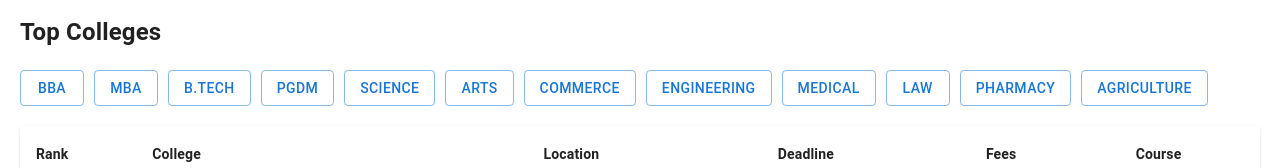
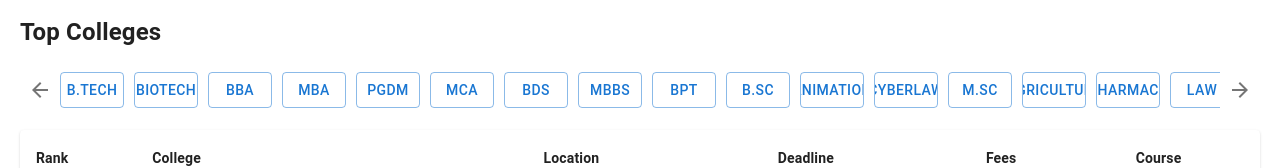
Before and after one commit to rampratapkashyap/Collegelink-Public, a React (Vite) app: page / in a window 1280 px wide. Shown: the part 590-758 px from the top of the page. Built offline with nearby package versions, Linux system fonts and the light colour scheme.

Commit message:
more filter

```diff
--- a/src/Components/TopColleges.jsx
+++ b/src/Components/TopColleges.jsx
@@ -89,19 +89,9 @@ const TopColleges = () => {
     ]);
 
     const [activeFilter, setActiveFilter] = useState('');
-    const filters = [
-        'BBA',
-        'MBA',
-        'B.Tech',
-        'PGDM',
-        'Science',
-        'Arts',
-        'Commerce',
-        'Engineering',
-        'Medical',
-        'Law',
-        'Pharmacy',
-        'Agriculture',
+    const filters = ['B.Tech',
+        'Biotech', 'BBA', 'MBA', 'PGDM', 'MCA', 'BDS', 'MBBS', 'BPT', 'B.Sc', 'Animation', 'CyberLaw',
+        'M.Sc', 'Agriculture', 'Pharmacy', 'Law', 'Medical', 'Engineering', 'Commerce', 'Arts', 'Science', 'BCA', 'M.Tech', 'Nursing', 'LLB',
     ];
     const [showArrows, setShowArrows] = useState(false);
 
```
